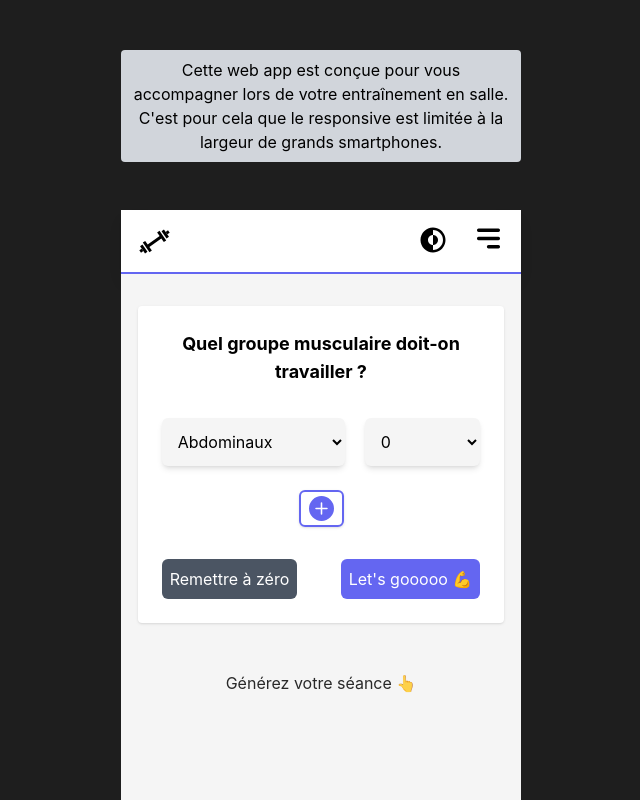
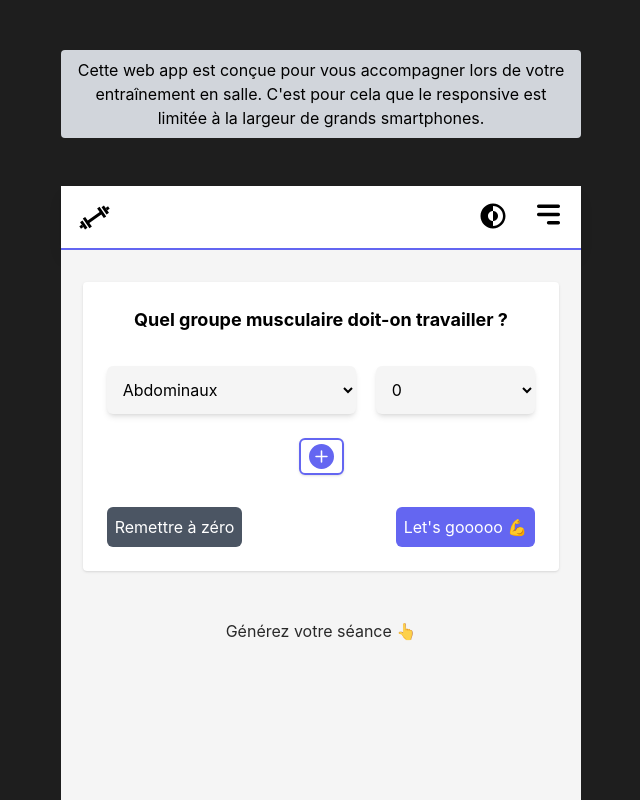
Before and after one commit to brazillierjo/ma-seance, a React (Create React App) app: page / in a window 1280 px wide. Shown: the top 800 px of the page, without its empty margins (319-959 px from the left). Built offline with nearby package versions, Linux system fonts and the light colour scheme; a web font is replaced by a local one.

Commit message:
Update index.css

```diff
--- a/src/index.css
+++ b/src/index.css
@@ -25,7 +25,7 @@ body {
 
 	.mockup-iphone {
 		position: relative;
-		width: 400px;
+		width: 520px;
 		height: fit-content;
 		border-radius: 20px;
 		margin: 0 auto;
```
